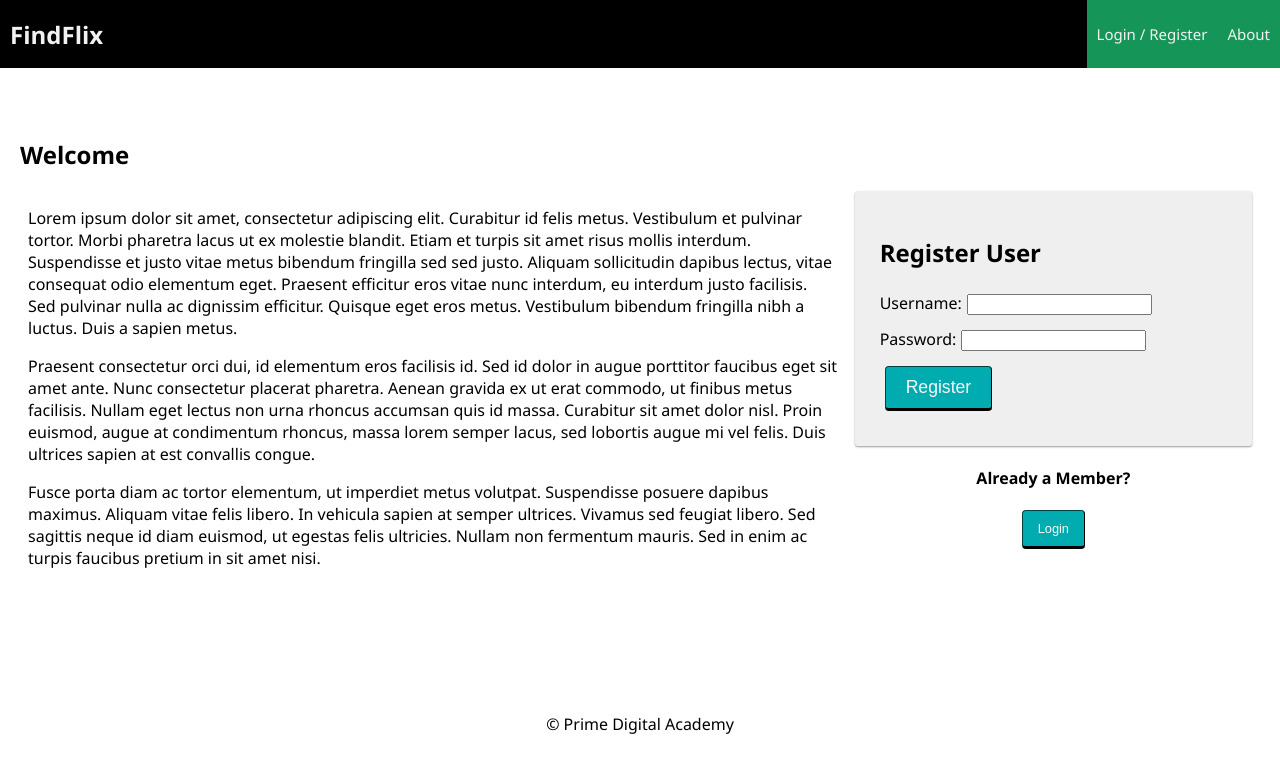
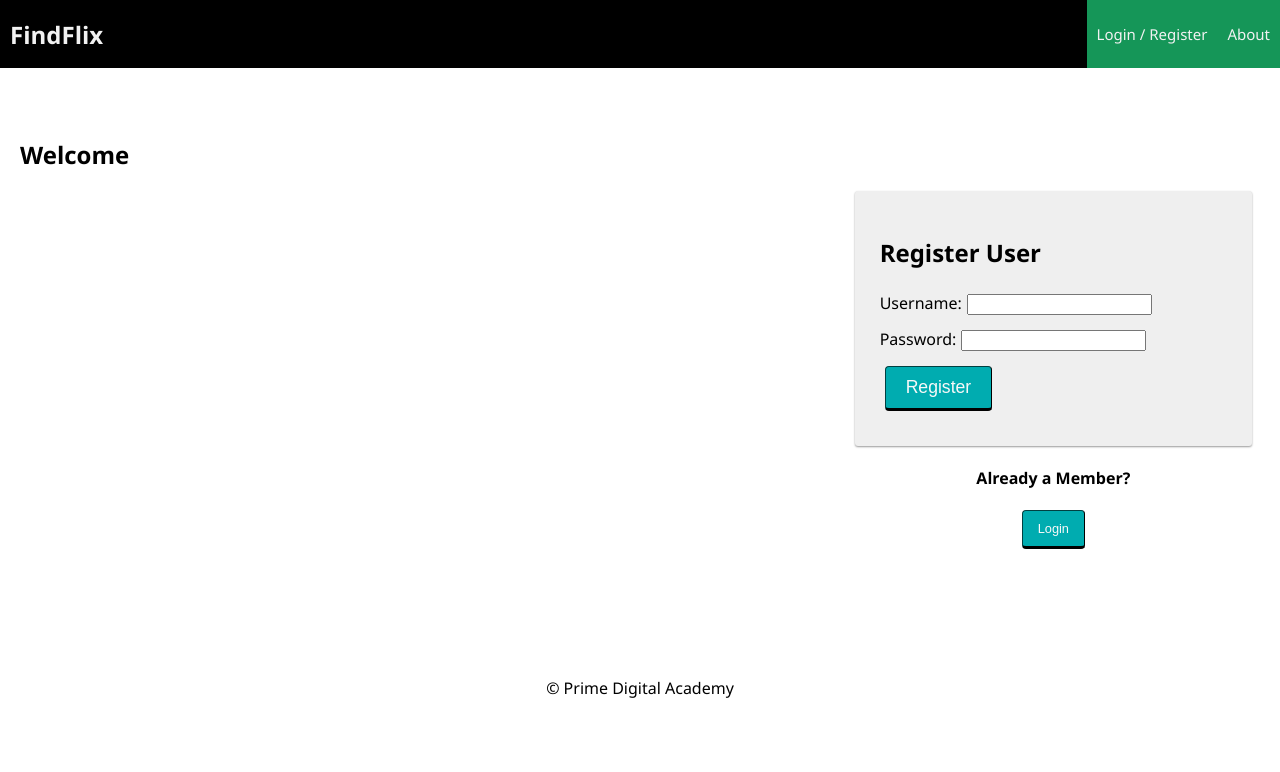
Before and after one commit to Zabdi94/Zak-s-solo-project, a React (Create React App) app: page /info#/home in a window 1280 px wide. Shown: the top 772 px of the page. Built offline with nearby package versions, Linux system fonts and the light colour scheme; no server answers.

Commit message:
all content displays onto the dom, Working on material Ui

```diff
--- a/package.json
+++ b/package.json
@@ -9,6 +9,7 @@
   "dependencies": {
     "@emotion/react": "^11.10.6",
     "@emotion/styled": "^11.10.6",
+    "@material/card": "^14.0.0",
     "@mui/material": "^5.11.12",
     "axios": "^0.21.1",
     "bcryptjs": "^2.4.3",
--- a/src/components/Footer/Footer.css
+++ b/src/components/Footer/Footer.css
@@ -3,3 +3,13 @@ footer {
   padding: 20px;
   text-align: center;
 }
+.img {
+  display: flex;
+  flex-wrap: wrap;
+  border: 10px;
+}
+p {
+  display: flex;
+  flex-wrap: wrap;
+  border: 1px black;
+}
--- a/src/components/LandingPage/LandingPage.jsx
+++ b/src/components/LandingPage/LandingPage.jsx
@@ -13,6 +13,7 @@ function LandingPage() {
     history.push('/login');
   };
 
+
   return (
     <div className="container">
       <h2>{heading}</h2>
@@ -20,35 +21,12 @@ function LandingPage() {
       <div className="grid">
         <div className="grid-col grid-col_8">
           <p>
-            Lorem ipsum dolor sit amet, consectetur adipiscing elit. Curabitur
-            id felis metus. Vestibulum et pulvinar tortor. Morbi pharetra lacus
-            ut ex molestie blandit. Etiam et turpis sit amet risus mollis
-            interdum. Suspendisse et justo vitae metus bibendum fringilla sed
-            sed justo. Aliquam sollicitudin dapibus lectus, vitae consequat odio
-            elementum eget. Praesent efficitur eros vitae nunc interdum, eu
-            interdum justo facilisis. Sed pulvinar nulla ac dignissim efficitur.
-            Quisque eget eros metus. Vestibulum bibendum fringilla nibh a
-            luctus. Duis a sapien metus.
           </p>
 
           <p>
-            Praesent consectetur orci dui, id elementum eros facilisis id. Sed
-            id dolor in augue porttitor faucibus eget sit amet ante. Nunc
-            consectetur placerat pharetra. Aenean gravida ex ut erat commodo, ut
-            finibus metus facilisis. Nullam eget lectus non urna rhoncus
-            accumsan quis id massa. Curabitur sit amet dolor nisl. Proin
-            euismod, augue at condimentum rhoncus, massa lorem semper lacus, sed
-            lobortis augue mi vel felis. Duis ultrices sapien at est convallis
-            congue.
           </p>
 
           <p>
-            Fusce porta diam ac tortor elementum, ut imperdiet metus volutpat.
-            Suspendisse posuere dapibus maximus. Aliquam vitae felis libero. In
-            vehicula sapien at semper ultrices. Vivamus sed feugiat libero. Sed
-            sagittis neque id diam euismod, ut egestas felis ultricies. Nullam
-            non fermentum mauris. Sed in enim ac turpis faucibus pretium in sit
-            amet nisi.
           </p>
         </div>
         <div className="grid-col grid-col_4">
--- a/src/components/LogOutButton/LogOutButton.jsx
+++ b/src/components/LogOutButton/LogOutButton.jsx
@@ -16,4 +16,5 @@ function LogOutButton(props) {
   );
 }
 
+
 export default LogOutButton;
--- a/src/components/LoginPage/LoginPage.jsx
+++ b/src/components/LoginPage/LoginPage.jsx
@@ -1,6 +1,7 @@
 import React from 'react';
 import LoginForm from '../LoginForm/LoginForm';
 import { useHistory } from 'react-router-dom';
+
 
 function LoginPage() {
   const history = useHistory();
--- /dev/null
+++ b/src/components/MovieApi/MovieApi.css
@@ -0,0 +1,14 @@
+img {
+    display: flex;
+    flex-wrap: wrap;
+    border: 10px;
+}
+p.description {
+    display: flex;
+    flex-wrap: wrap;
+    border: 1px black;
+}
+
+.my-card-content {
+    padding: 16px;
+  }
--- a/src/components/MovieApi/MovieApi.jsx
+++ b/src/components/MovieApi/MovieApi.jsx
@@ -1,8 +1,9 @@
 import { useSelector,useDispatch } from "react-redux"
 import { useState } from "react"
 import { useEffect } from "react"
-import Stack from "@mui/material/Stack";
+import { Card,Box,Button} from '@mui/material';
 import { TextField } from "@mui/material";
+import './MovieApi.css'
 
 function MovieApi () {
 const dispatch = useDispatch ()
@@ -30,16 +31,24 @@ const getMovie = () => {
 
 
 return <div className="movies">
-{movies.map(movie => (
-  <playings
+    <TextField placeholder=" Search"></TextField>
+    <Button>Search</Button>
+{playings.map(playing => {
 
-    key={movie?.id}
-    title={movie?.title}
-    popularity={movie?.popularity}
-    release_date={movie?.release_date}
-    image={movie?.poster_path}
-  />
-))}
+   // console.log('poster',playing.poster_path)
+    return (
+<div key={playing?.id} className ="content" >
+<Box>
+<Card variant="outlined">
+   <p>title:{playing?.title}/</p>
+   <p>popularity:{playing?.popularity}</p>
+   <p>release_date:{playing?.release_date}</p>
+   <p className="description"> description: {playing?.overview} </p>
+   <img src = {'https://image.tmdb.org/t/p/original'+ playing?.poster_path} alt= "Movies" height="200" width="150"/>
+</Card>
+</Box>
+</div>
+)})}
 
 </div>
 
--- a/src/redux/reducers/movieApi.reducer.js
+++ b/src/redux/reducers/movieApi.reducer.js
@@ -1,4 +1,4 @@
-const movieNow = (state = {},action) => {
+const movieNow = (state = [],action) => {
     console.log('THIS IS THE REDUCER PAYLOAD',action.payload);
     if(action.type === 'MOVIE_API') {
         return action.payload;
```
Also changed, not shown: 1 other file (tests, documents, lock files or other folders).
